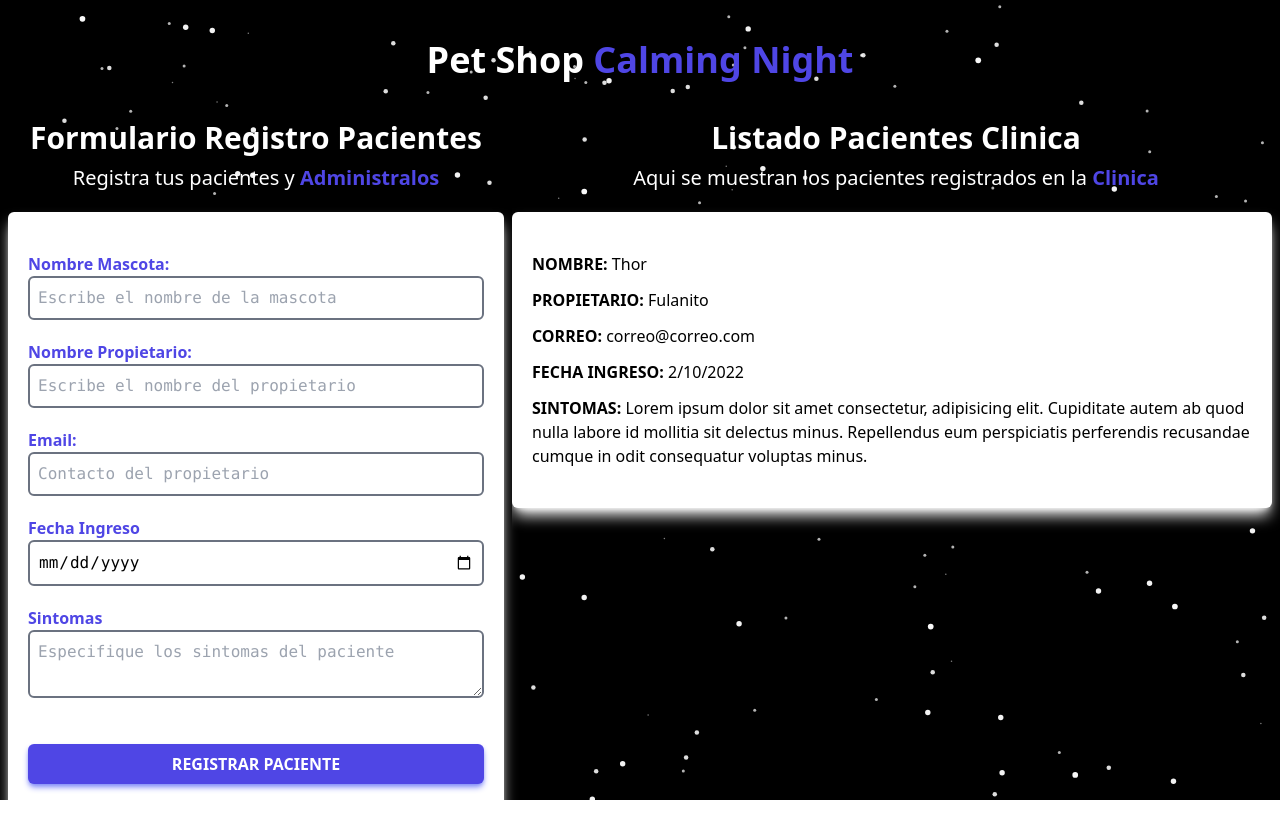
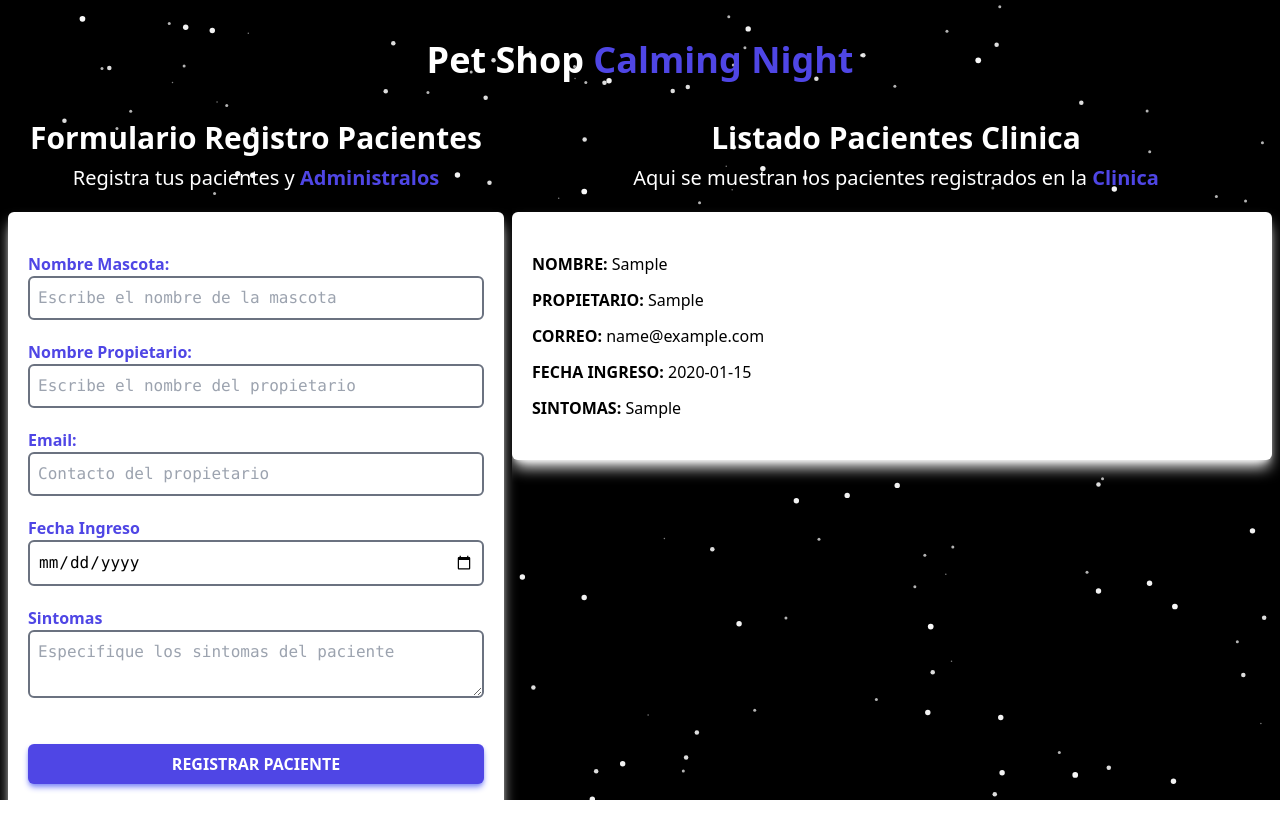
Before and after one commit to OnilBlanco26/CitasParticulas, a React (Vite) app: page / in a window 1280 px wide. Both pictures are taken after typing "Sample", "Sample", "name@example.com", "2020-01-15", "Sample" into the empty fields and a click on the input "Registrar Paciente". Shown: the top 838 px of the page. Built offline with nearby package versions, Linux system fonts and the light colour scheme.

Commit message:
recibiendo el prop paciente, creando el Destructuring de paciente y pasando las carasteristicas a cada campo correspondiente

```diff
--- a/src/components/Pacientes.jsx
+++ b/src/components/Pacientes.jsx
@@ -1,41 +1,30 @@
-import React from 'react'
+import React from "react";
 
-const Pacientes = () => {
+const Pacientes = ({ paciente }) => {
+  const { mascota, propietario, correo, fecha, sintomas } = paciente;
+
   return (
-    <div className='bg-white py-10 px-5 rounded-md shadow-lg shadow-white mr-2 mb-4'>
-        <p className='font-bold uppercase mb-3'>
-          Nombre:{' '}
-          <span className='font-normal normal-case mb-3'>
-            Thor
-          </span>
+    <div className="bg-white py-10 px-5 rounded-md shadow-lg shadow-white mr-2 mb-4">
+      <p className="font-bold uppercase mb-3">
+        Nombre: <span className="font-normal normal-case mb-3">{mascota}</span>
       </p>
-        <p className='font-bold uppercase mb-3'>
-          Propietario:{' '}
-          <span className='font-normal normal-case mb-3'>
-            Fulanito
-          </span>
+      <p className="font-bold uppercase mb-3">
+        Propietario:{" "}
+        <span className="font-normal normal-case mb-3">{propietario}</span>
       </p>
-        <p className='font-bold uppercase mb-3'>
-          Correo:{' '}
-          <span className='font-normal normal-case mb-3'>
-            correo@correo.com
-          </span>
+      <p className="font-bold uppercase mb-3">
+        Correo: <span className="font-normal normal-case mb-3">{correo}</span>
       </p>
-        <p className='font-bold uppercase mb-3'>
-          Fecha Ingreso:{' '}
-          <span className='font-normal normal-case mb-3'>
-            2/10/2022
-          </span>
+      <p className="font-bold uppercase mb-3">
+        Fecha Ingreso:{" "}
+        <span className="font-normal normal-case mb-3">{fecha}</span>
       </p>
-        <p className='font-bold uppercase'>
-          Sintomas:{' '}
-          <span className='font-normal normal-case mb-3'>
-            Lorem ipsum dolor sit amet consectetur, adipisicing elit.
-             Cupiditate autem ab quod nulla labore id mollitia sit delectus minus. Repellendus eum perspiciatis perferendis recusandae cumque in odit consequatur voluptas minus.
-          </span>
+      <p className="font-bold uppercase">
+        Sintomas:{" "}
+        <span className="font-normal normal-case mb-3">{sintomas}</span>
       </p>
     </div>
-  )
-}
+  );
+};
 
-export default Pacientes
+export default Pacientes;
```
Lines whose indentation alone changed are shown as unchanged.
